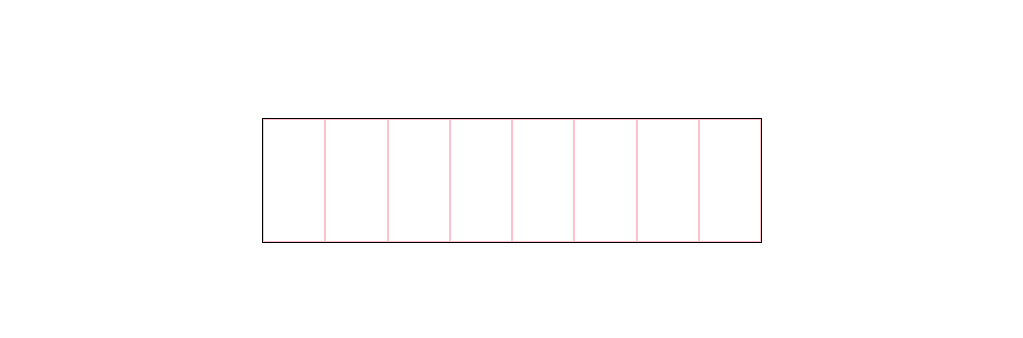
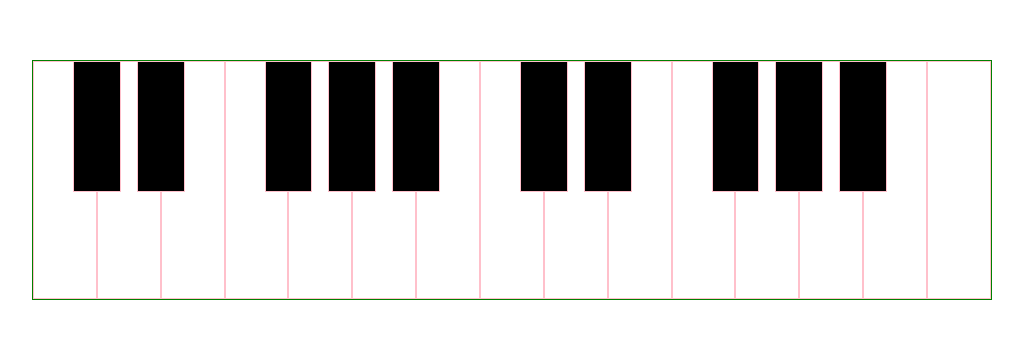
Before and after one commit to devinereshan/pianoUI, a website built with webpack: page index.html in a window 1280 px wide. Shown: the part 220-558 px from the top of the page, without its empty margins (128-1151 px from the left). Built offline with nearby package versions, Linux system fonts and the light colour scheme.

Commit message:
Rough draft basic functionality - key highlighting and note triggering

```diff
--- a/src/Piano.js
+++ b/src/Piano.js
@@ -3,45 +3,39 @@ const EventEmitter = require('events');
 
 const MOUSEUP = 0;
 const MOUSEDOWN = 1;
-const notes = ['C3', 'D3', 'E3', 'F3', 'G3', 'A3', 'B3', 'C4'];
+const notes = ['C', 'C#', 'D', 'D#', 'E', 'F', 'F#', 'G', 'G#', 'A', 'A#', 'B'];
 
 
 export default class Piano {
-    constructor(targetElement) {
-        // this.name = "piano";
-        // this.elem = document.createElement('div');
-        this.pianoUI = new PianoUI(targetElement);
+    constructor(targetElement, size, range) {
+        this.pianoUI = new PianoUI(targetElement, size, range);
         this.synth = new Synth().toMaster();
         this.connectSynthtoUI();
     }
 
     connectSynthtoUI() {
         this.pianoUI.on('noteOn', (e) => {
-            this.synth.triggerAttack(notes[e.note]);
+            let note = notes[e.note % 12];
+            let octave = Math.floor(e.note / 12);
+            note += octave;
+            this.synth.triggerAttack(note);
         });
 
-        this.pianoUI.on('noteOff', (e) => {
+        this.pianoUI.on('noteOff', () => {
             this.synth.triggerRelease();
         });
-
-
     }
 }
 
 class PianoUI extends EventEmitter {
-    constructor(target) {
+    constructor(target, size, range) {
         super();
-        this.buildUI(target);
-    }
 
-    buildUI(target) {
-        this.keyContainer = document.createElement('div');
-        this.keyContainer.setAttribute('id', 'piano');
+        this.target = target;
+        this.size = size;
 
-        this.keyContainer.style.width = '500px';
-        this.keyContainer.style.height = '125px';
-
-        this.pianoContainer = document.getElementById(target);
+        // [lowNote, highNote] - inclusive
+        this.range = range;
 
         this.mouseState = MOUSEUP;
 
@@ -53,37 +47,103 @@ class PianoUI extends EventEmitter {
             this.mouseState = MOUSEUP;
         });
 
-        this.whiteKeys = []
-        for (let i = 0; i < 8; i++) {
-            this.whiteKeys[i] = document.createElement('div');
-            this.whiteKeys[i].setAttribute('class', 'key');
-            this.whiteKeys[i].setAttribute('id', `${i}`);
+        this.buildUI(target, size);
+    }
 
-            this.whiteKeys[i].addEventListener('mouseover', (e) => {
+    buildUI() {
+        this.pianoContainer = document.getElementById(this.target);
+
+
+        this.keyContainer = document.createElement('div');
+        this.keyContainer.style.width = `${this.size[0]}px`;
+        this.keyContainer.style.height = `${this.size[1]}px`;
+        this.keyContainer.style.position = 'relative';
+        this.keyContainer.style.border = '1px solid green';
+
+
+        this.whiteKeyContainer = document.createElement('div');
+        this.whiteKeyContainer.setAttribute('id', 'white-keys');
+        this.whiteKeyContainer.style.width = `100%`;
+        this.whiteKeyContainer.style.height = `100%`;
+
+        this.blackKeyContainer = document.createElement('div');
+        this.blackKeyContainer.setAttribute('id', 'black-keys');
+        this.blackKeyContainer.style.pointerEvents = 'none';
+        this.blackKeyContainer.style.width = `100%`;
+        this.blackKeyContainer.style.height = `55%`;
+
+        let whiteKeyCount = 0;
+
+        let keyPattern = ['w', 'b', 'w', 'b', 'w', 'w', 'b', 'w', 'b', 'w', 'b', 'w'];
+        this.blackKeys = [];
+        this.whiteKeys = [];
+        for (let i = this.range[0]; i < this.range[1] + 1; i++) {
+            let newKey = document.createElement('div');
+            newKey.setAttribute('class', 'key');
+            newKey.setAttribute('id', `${i}`);
+
+            newKey.addEventListener('mouseover', (e) => {
                 e.preventDefault();
                 this.mouseOverKey(e);
             });
-            this.whiteKeys[i].addEventListener('mouseout', (e) => {
+            newKey.addEventListener('mouseout', (e) => {
                 e.preventDefault();
                 this.mouseOutKey(e);
             });
-            this.whiteKeys[i].addEventListener('mousedown', (e) => {
+            newKey.addEventListener('mousedown', (e) => {
                 e.preventDefault();
                 this.mouseDownKey(e);
             });
-            this.whiteKeys[i].addEventListener('mouseup', (e) => {
+            newKey.addEventListener('mouseup', (e) => {
                 e.preventDefault();
                 this.mouseUpKey(e);
             });
 
             // prevent keys from being dragged
-            this.whiteKeys[i].addEventListener('dragstart', (e) => {
+            newKey.addEventListener('dragstart', (e) => {
                 e.preventDefault();
-            })
+            });
 
-            this.keyContainer.appendChild(this.whiteKeys[i]);
+            if (keyPattern[i % 12] === 'w') {
+                newKey.setAttribute('primaryColor', 'white');
+                newKey.style.backgroundColor = 'white';
+                this.whiteKeys.push(newKey);
+                this.whiteKeyContainer.appendChild(newKey);
+                whiteKeyCount += 1;
+            } else {
+                newKey.setAttribute('primaryColor', 'black');
+                newKey.style.backgroundColor = 'black';
+                newKey.style.pointerEvents = 'all';
+                this.blackKeys.push(newKey);
+            }
+
+            if (i % 12 === 4 || i % 12 === 11) {
+                console.log(`adding ghostkey. i: ${i}`);
+                let ghostKey = document.createElement('div');
+                ghostKey.setAttribute('class', 'key ghost-key');
+                ghostKey.style.opacity = 0;
+                ghostKey.style.pointerEvents = 'none';
+                this.blackKeys.push(ghostKey);
+            }
+
+
         }
 
+        let whiteKeyWidth = this.size[0] / whiteKeyCount;
+        let blackKeyWidth = whiteKeyWidth / 2;
+        console.log(`white key width: ${whiteKeyWidth}`);
+        this.blackKeys.forEach(bk => {
+            bk.style.marginLeft = `${blackKeyWidth / 4}px`
+            bk.style.marginRight = `${blackKeyWidth / 4}px`
+            this.blackKeyContainer.appendChild(bk);
+        });
+        this.blackKeyContainer.style.paddingLeft = `${whiteKeyWidth / 2}px`;
+        this.blackKeyContainer.style.paddingRight = `${whiteKeyWidth / 2}px`;
+
+
+        this.keyContainer.appendChild(this.blackKeyContainer);
+        this.blackKeyContainer.style.position = 'absolute';
+        this.keyContainer.appendChild(this.whiteKeyContainer);
         this.pianoContainer.appendChild(this.keyContainer);
     }
 
@@ -106,8 +166,8 @@ class PianoUI extends EventEmitter {
     }
 
     mouseOutKey(e) {
-        this.setInactive(e.target);
         if (this.mouseState === MOUSEDOWN) {
+            this.setInactive(e.target);
             this.emit('noteOff', { note: e.target.id });
         }
     }
@@ -120,7 +180,7 @@ class PianoUI extends EventEmitter {
 
     setInactive(pianoKey) {
         if (pianoKey) {
-            pianoKey.style.backgroundColor = 'white';
+            pianoKey.style.backgroundColor = pianoKey.getAttribute('primaryColor');
         }
     }
 
--- a/src/index.js
+++ b/src/index.js
@@ -1,3 +1,3 @@
 import Piano from './Piano';
 
-let piano = new Piano('piano-container');
+let piano = new Piano('piano-container', [960, 240], [24, 48]);
--- a/style.css
+++ b/style.css
@@ -12,11 +12,14 @@
     align-items: center;
 }
 
-#piano {
+#white-keys {
     display: flex;
-    /* width: 500px;
-    height: 125px; */
-    border: 1px solid black;
+}
+
+#black-keys {
+    display: flex;
+    width: 60px;
+    justify-content: space-between;
 }
 
 .key {
@@ -24,7 +27,3 @@
     flex: 1;
     height: 100%;
 }
-
-/* .key:active { */
-    /* background-color: pink; */
-/* } */
--- a/webpack.config.js
+++ b/webpack.config.js
@@ -1,3 +1,3 @@
 module.exports = {
-    mode: 'production'
+    mode: 'development'
 }
```
